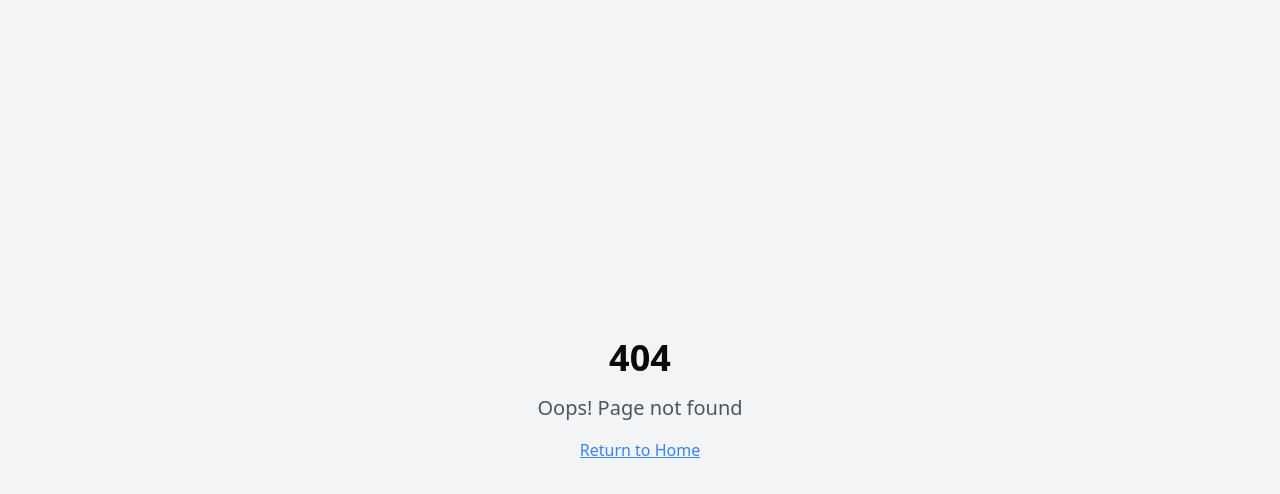
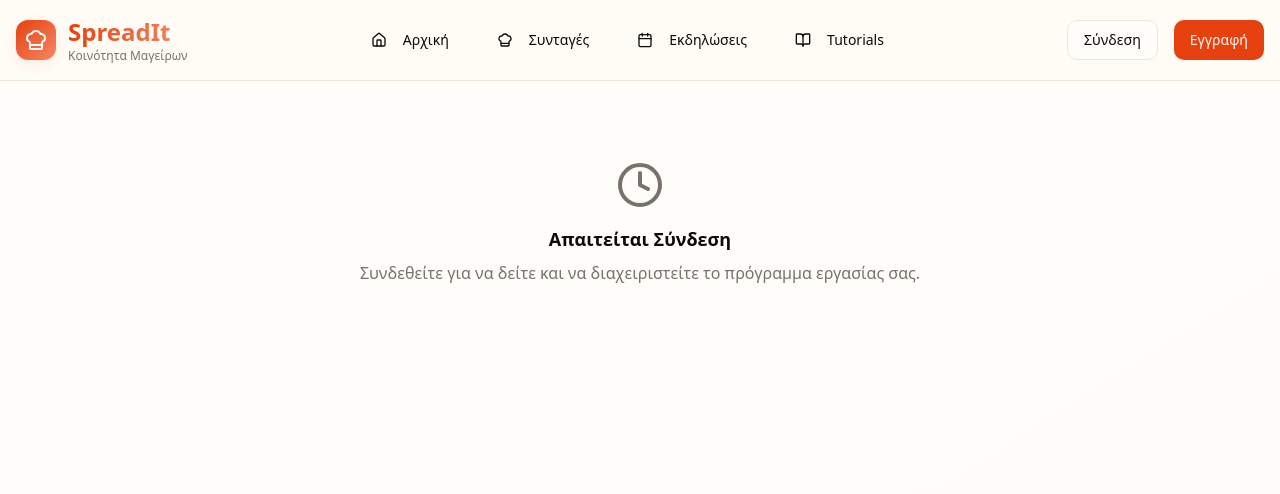
Before and after one commit to VanK9/my-city-kitchen-link, a React (Vite) app: page /work-schedule in a window 1280 px wide. Before the commit this address had no page. Shown: the top 494 px of the page. Built offline with nearby package versions, Linux system fonts and the light colour scheme.

Commit message:
Update work schedule widget

```diff
--- a/src/App.tsx
+++ b/src/App.tsx
@@ -5,6 +5,7 @@ import { QueryClient, QueryClientProvider } from "@tanstack/react-query";
 import { BrowserRouter, Routes, Route } from "react-router-dom";
 import { AuthProvider } from "@/contexts/AuthContext";
 import Index from "./pages/Index";
+import WorkSchedulePage from "./pages/WorkSchedule";
 import NotFound from "./pages/NotFound";
 
 const queryClient = new QueryClient();
@@ -18,6 +19,7 @@ const App = () => (
         <BrowserRouter>
           <Routes>
             <Route path="/" element={<Index />} />
+            <Route path="/work-schedule" element={<WorkSchedulePage />} />
             {/* ADD ALL CUSTOM ROUTES ABOVE THE CATCH-ALL "*" ROUTE */}
             <Route path="*" element={<NotFound />} />
           </Routes>
--- a/src/components/dashboard/widgets/WorkScheduleQuickAccess.tsx
+++ b/src/components/dashboard/widgets/WorkScheduleQuickAccess.tsx
@@ -91,13 +91,13 @@ const WorkScheduleQuickAccess: React.FC = () => {
       </CardHeader>
       <CardContent className="space-y-4">
         <div className="grid grid-cols-2 gap-3">
-          <Link to="/work-schedule?tab=quick-entry">
+          <Link to="/work-schedule">
             <Button variant="outline" className="w-full justify-start" size="sm">
               <Calendar className="h-4 w-4 mr-2" />
               Καταχώρηση
             </Button>
           </Link>
-          <Link to="/work-schedule?tab=employers">
+          <Link to="/work-schedule">
             <Button variant="outline" className="w-full justify-start" size="sm">
               <Building2 className="h-4 w-4 mr-2" />
               Εργοδότες
--- /dev/null
+++ b/src/pages/WorkSchedule.tsx
@@ -0,0 +1,16 @@
+import React from 'react';
+import WorkSchedule from '@/components/features/WorkSchedule';
+import Navigation from '@/components/Navigation';
+
+const WorkSchedulePage = () => {
+  return (
+    <div className="min-h-screen bg-gradient-to-br from-background via-background to-muted/20">
+      <Navigation currentSection="work-schedule" onSectionChange={() => {}} />
+      <div className="container mx-auto px-4 py-8">
+        <WorkSchedule />
+      </div>
+    </div>
+  );
+};
+
+export default WorkSchedulePage;
```
